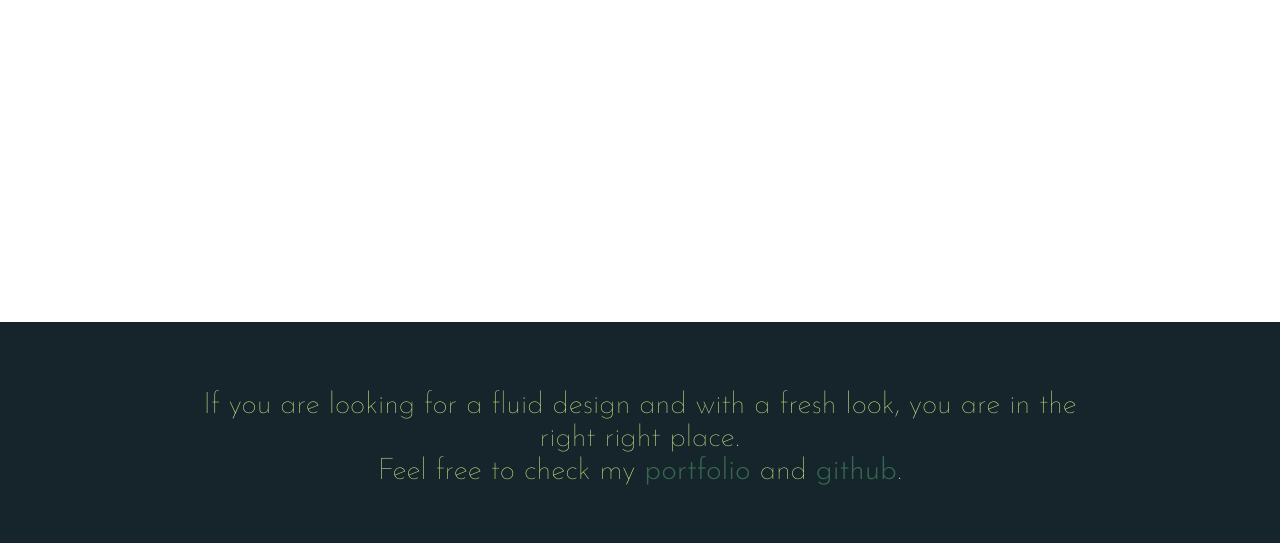
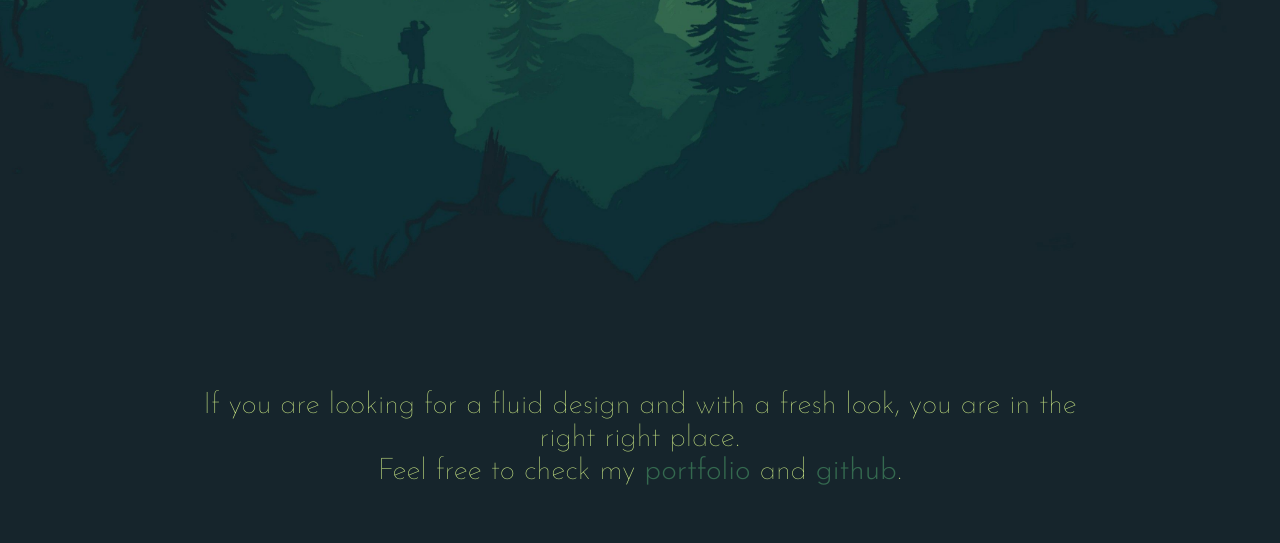
Before and after one commit to lenilunderman/lenimaterialize, a plain HTML site: page index.htm in a window 1280 px wide. Shown: the part 478-1021 px from the top of the page. Drawn offline with nearby package versions, Linux system fonts and the light colour scheme; the site is published under a folder, as on GitHub Pages, so addresses that start at the root find nothing; a web font is replaced by a local one.

Commit message:
Update style.css

```diff
--- a/style/style.css
+++ b/style/style.css
@@ -15,7 +15,7 @@ h3{
 }
 
 .navbar-image {
-    background-image: url(/img/green.jpg);
+    background-image: url(../img/green.jpg);
     background-position: center;
     background-size: cover;
     background-repeat: no-repeat;
```
